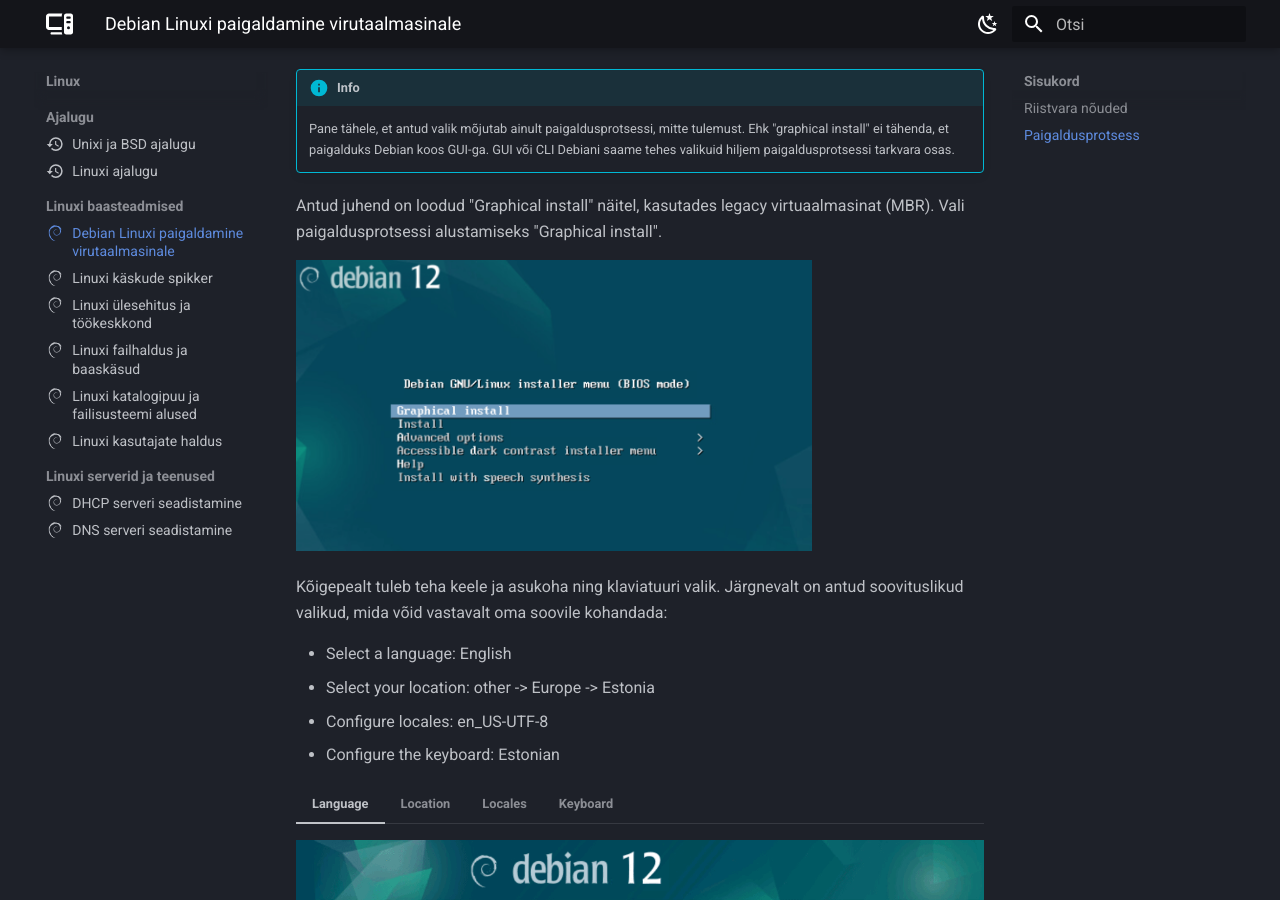
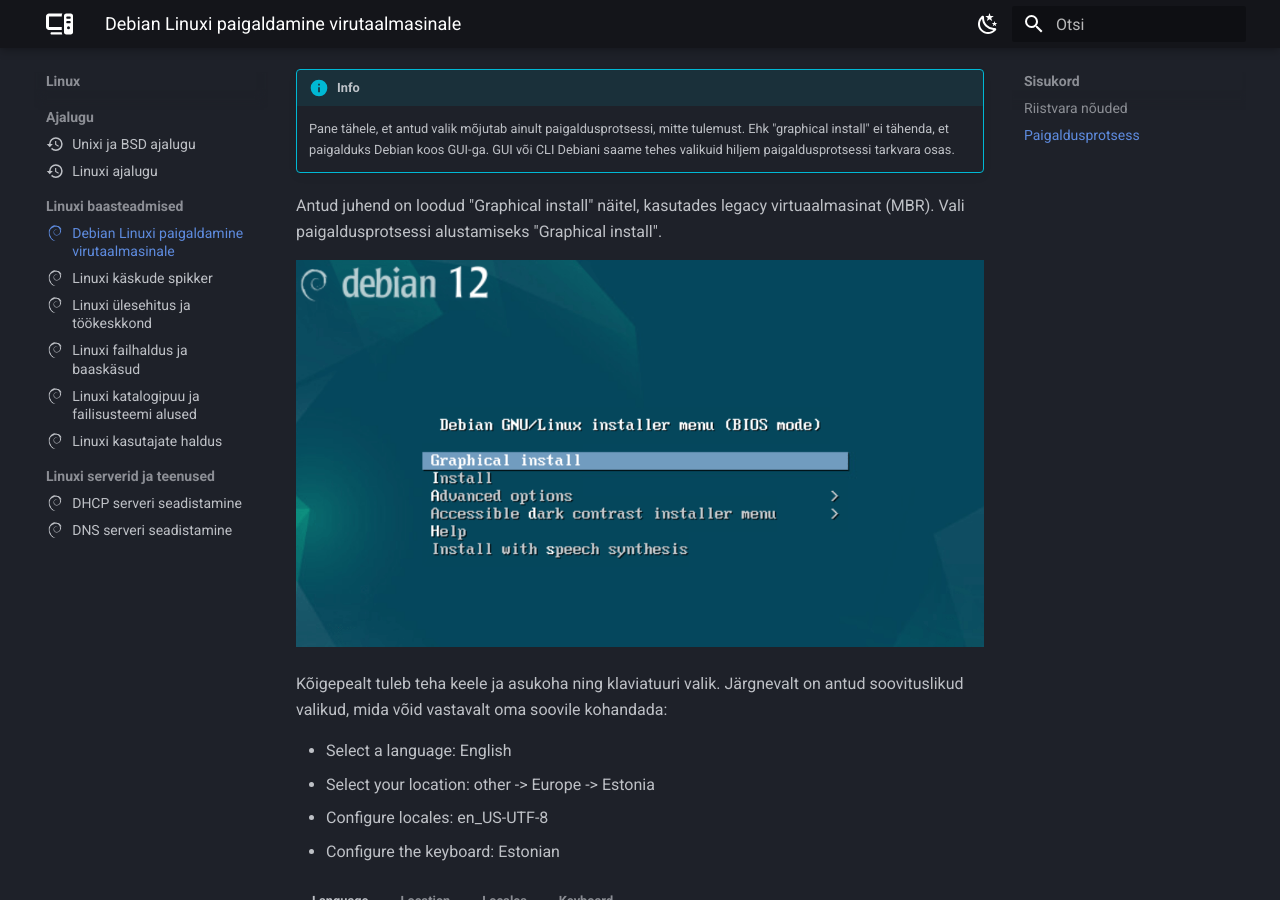
Before and after one commit to priitpaap/priitpaap.github.io, an MkDocs documentation site: the page built from docs/linux/debpaigaldus.md, in a window 1280 px wide and 900 px high, scrolled down 1081 px. Built offline with MkDocs 1.6.1 and Material for MkDocs 9.7.7, drawn with Linux system fonts in a browser that asks for light colours.

Commit message:
Uuendatud debpaigaldus.md

```diff
--- a/docs/linux/debpaigaldus.md
+++ b/docs/linux/debpaigaldus.md
@@ -46,7 +46,7 @@
 
 Antud juhend on loodud "Graphical install" näitel, kasutades legacy virtuaalmasinat (MBR). Vali paigaldusprotsessi alustamiseks "Graphical install".
 
-![Debiani Installer](images/deb1.png){ width="75%" }
+![Debiani Installer](images/deb1.png)
 
 Kõigepealt tuleb teha keele ja asukoha ning klaviatuuri valik. Järgnevalt on antud soovituslikud valikud, mida võid vastavalt oma soovile kohandada:
 
```
